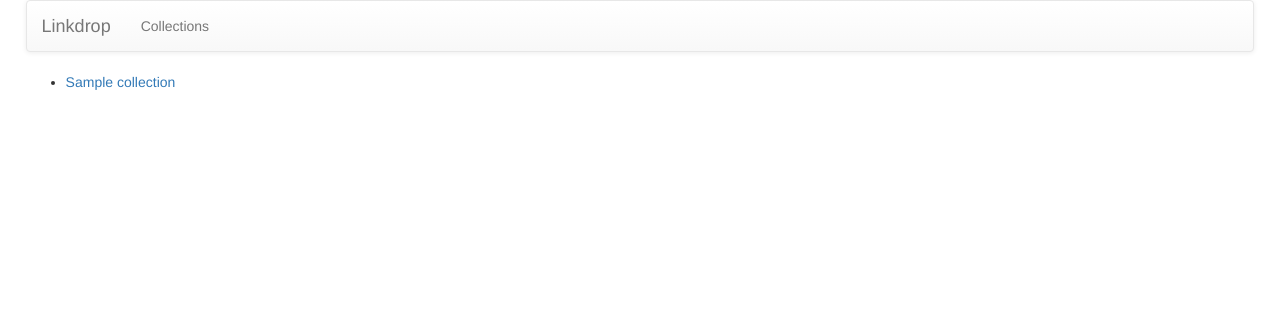
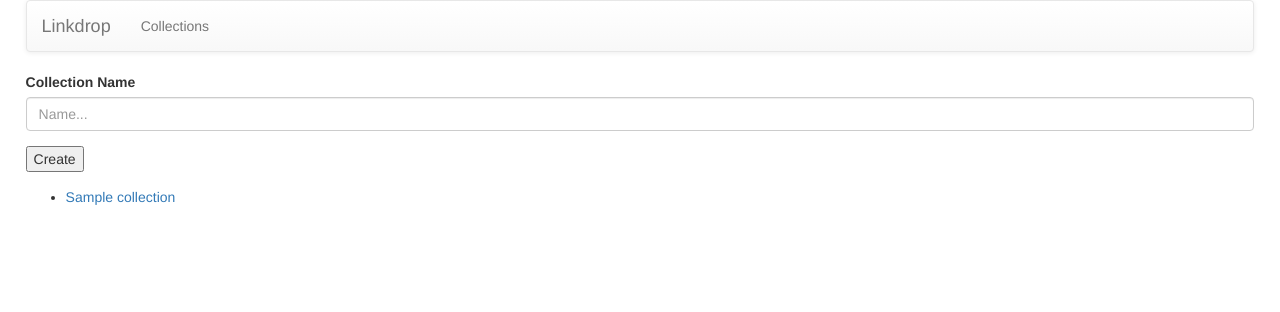
Before and after one commit to rrees/link-drop, a Python web app: template templates/collections/list.html in a window 1280 px wide. Shown: the top 312 px of the page. Run offline with Jinja, Linux system fonts and the light colour scheme; the template is opened without the code that fills it: most values are stand-ins (such as "Sample title", 1, 10 or a date in 2020); some libraries are stand-ins or nearby versions.

Commit message:
Creates a seperate collection creation controller

```diff
--- a/src/js/app.js
+++ b/src/js/app.js
@@ -4,9 +4,11 @@ const ldCollectionControls = require('./components/LdCollectionControls');
 const ldLatestCollections = require('./components/LdLatestCollections');
 const ldQuickControls = require('./components/LdQuickControls');
 const ldQuickAdd = require('./components/LdQuickAdd');
+const ldAddCollection = require('./components/LdAddCollection');
 
 linkDropApp
 	.component('ldQuickControls', ldQuickControls)
 	.component('ldLatestCollections', ldLatestCollections)
 	.component('ldCollectionControls', ldCollectionControls)
-	.component('ldQuickAdd', ldQuickAdd);
+	.component('ldQuickAdd', ldQuickAdd)
+	.component('ldAddCollection', ldAddCollection);
--- /dev/null
+++ b/static/components/controls/add-collection.html
@@ -0,0 +1,10 @@
+<form>
+	<div class="form-group">
+		<label for="name">Collection Name</label>
+		<input type="text" class="form-control" id="name" name="name" ng-model="$ctrl.name" ng-required="true" required placeholder="Name...">
+	</div>
+
+	<div class="form-group">
+		<button ng-click="$ctrl.addCollection()" type="submit">Create</button>
+	</div>
+</form>
--- a/static/js/app.js
+++ b/static/js/app.js
@@ -50,12 +50,14 @@
 	const ldLatestCollections = __webpack_require__(2);
 	const ldQuickControls = __webpack_require__(3);
 	const ldQuickAdd = __webpack_require__(4);
+	const ldAddCollection = __webpack_require__(5);
 
 	linkDropApp
 		.component('ldQuickControls', ldQuickControls)
 		.component('ldLatestCollections', ldLatestCollections)
 		.component('ldCollectionControls', ldCollectionControls)
-		.component('ldQuickAdd', ldQuickAdd);
+		.component('ldQuickAdd', ldQuickAdd)
+		.component('ldAddCollection', ldAddCollection);
 
 /***/ },
 /* 1 */
@@ -241,8 +243,6 @@
 
 		const collectionLinksResource = `/collection/${ctrl.collectionKey}/links`;
 
-		$log.debug(collectionLinksResource);
-
 		const domParser = new DOMParser();
 
 		function reloadLinks() {
@@ -250,7 +250,7 @@
 				.then((response) => {
 					const parsedHtml = domParser.parseFromString(response.data, 'text/html');
 					const linksElement = parsedHtml.querySelector('#links-list');
-					$log.debug(linksElement);
+
 					angular.element('#links-list').replaceWith(linksElement);
 				}, (response) => {
 					$log.error('Failed to re-read page');
@@ -279,5 +279,43 @@
 
 	module.exports = ldQuickAdd;
 
+/***/ },
+/* 5 */
+/***/ function(module, exports) {
+
+
+	function AddCollectionController($log, $http, $location) {
+		var ctrl = this;
+
+		const newCollectionUrl = '/api/collections/new';
+
+		ctrl.name = undefined;
+
+		function resetCollectionForm(ctrl) {
+			ctrl.name = undefined;
+		}
+
+		ctrl.addCollection = function() {
+
+			$http.put(newCollectionUrl, {name: ctrl.name})
+				.then((response) => {
+					resetCollectionForm(ctrl);
+					setTimeout(() => document.location.reload(true), 250);
+				}, (response) => $log.error('Collection creation failed', response));
+
+		}
+
+	}
+
+	const ldAddCollection = {
+		controller: AddCollectionController,
+		templateUrl: '/static/components/controls/add-collection.html',
+		bindings: {
+			collectionKey: '@'
+		}
+	}
+
+	module.exports = ldAddCollection;
+
 /***/ }
 /******/ ]);
--- a/templates/collections/list.html
+++ b/templates/collections/list.html
@@ -4,6 +4,9 @@
 
 {% block body %}
 <div ng-app="linkDropApp">
+	<div class="add-collection-control">
+		<ld-add-collection></ld-add-collection>
+	</div>
 	{% if collections %}
 	<ul>
 		{% for collection in collections %}
```
Also changed, not shown: src/js/components/LdAddCollection.js (added, +33 -0 lines).
